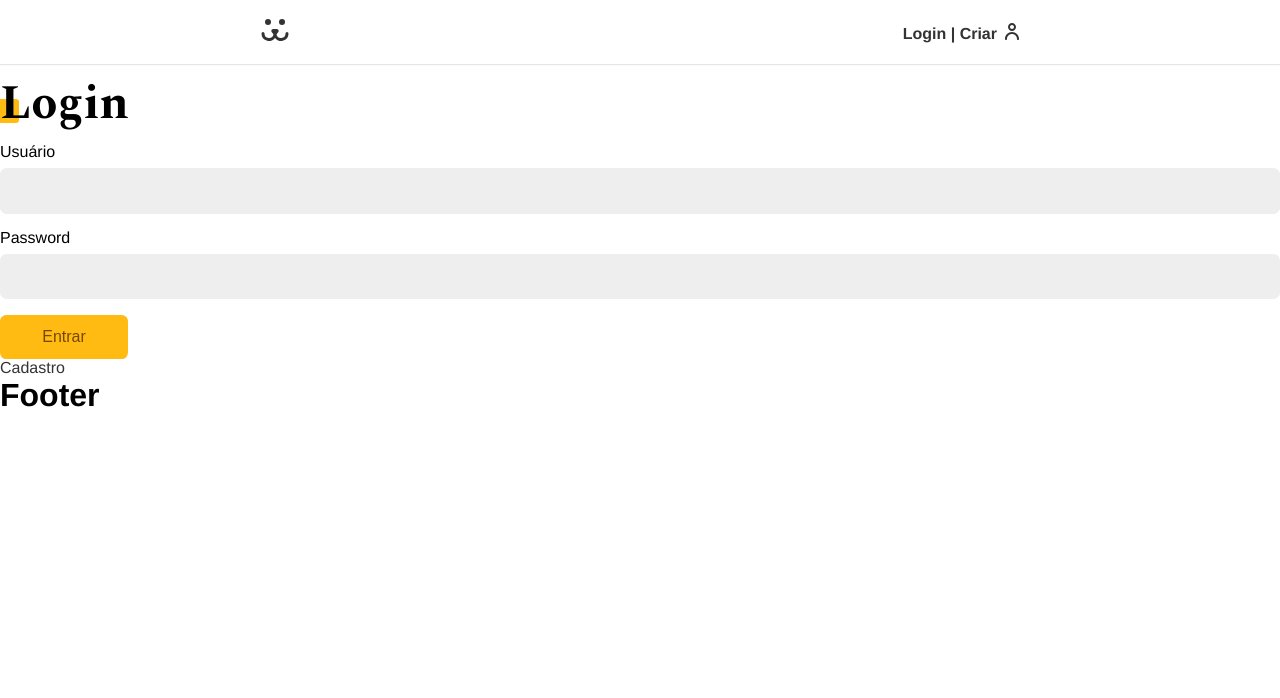
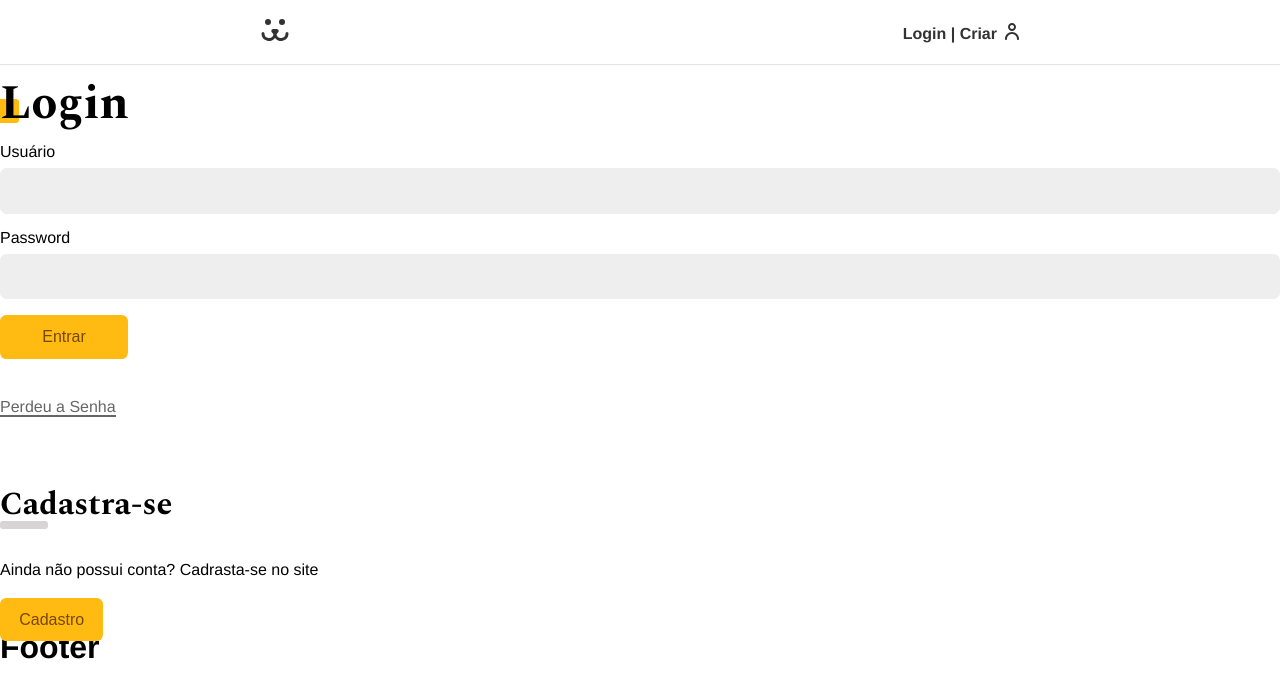
Before and after one commit to anthony-ricardox/Dogs, a React app: page /login in a window 1280 px wide. Shown: the top 698 px of the page. Built offline with nearby package versions, Linux system fonts and the light colour scheme; the HTML template or start-up script is replaced by a standard one.

Commit message:
style: ajusatando o conteudo do site e estuilizando

```diff
--- a/src/Components/Login/Login.module.css
+++ b/src/Components/Login/Login.module.css
@@ -0,0 +1,40 @@
+.form{
+    margin-bottom: 2rem;
+}
+.perdeu{
+    display: inline-block;
+    color: #666;
+    padding: 0.5rem 0;
+    line-height: 1;
+}
+
+.perdeu::after{
+    content: '';
+    height: 2px;
+    width: 100%;
+    background-color: currentColor;
+    display: block;
+}
+
+.cadastro{
+    margin-top: 4rem;
+}
+
+.cadastro p{
+    margin-top: 2rem;
+    margin-bottom: 2rem;
+
+}
+.subtitle{
+    font-family: var(--type-second);
+    line-height: 1;
+    font-size: 2rem;
+}
+.subtitle::after{
+    content: '';
+    display: block;
+    background-color:#d6d4d4 ;
+    height: .5rem;
+    width: 3rem;
+    border-radius: .2rem;
+}
--- a/src/Components/Login/LoginForm.jsx
+++ b/src/Components/Login/LoginForm.jsx
@@ -8,7 +8,10 @@ import Input from "../Forms/Input";
 import Button from "../Forms/Button";
 import useForm from "../../Hooks/useForm";
 import { UserContext } from "../../useContext";
-import Error from '../Help/Error'
+import Error from "../Help/Error";
+import styles from "./Login.module.css";
+import stylesBtn from "../Forms/Button.module.css";
+
 
 const LoginForm = () => {
   const username = useForm();
@@ -25,8 +28,8 @@ const LoginForm = () => {
 
   return (
     <section className="animeLeft">
-      <h1 className="title" >Login</h1>
-      <form action="" onSubmit={handleSubmit}>
+      <h1 className="title">Login</h1>
+      <form className={styles.form} onSubmit={handleSubmit}>
         <Input type="text" label="Usuário" name="username" {...username} />
         <Input type="password" label="Password" name="password" {...password} />
 
@@ -36,10 +39,16 @@ const LoginForm = () => {
           <Button>Entrar</Button>
         )}
 
-        <Error error={error}/>
+        <Error error={error} />
       </form>
-
-      <Link to={"login/criar"}>Cadastro</Link>
+      <Link className={styles.perdeu} to={"/login/perdeu"}>
+        Perdeu a Senha{" "}
+      </Link>
+      <div className={styles.cadastro}>
+        <h2 className={styles.subtitle}>Cadastra-se</h2>
+        <p>Ainda não possui conta? Cadrasta-se no site</p>
+        <Link className={stylesBtn.button} to={"login/criar"}>Cadastro</Link>
+      </div>
     </section>
   );
 };
```
